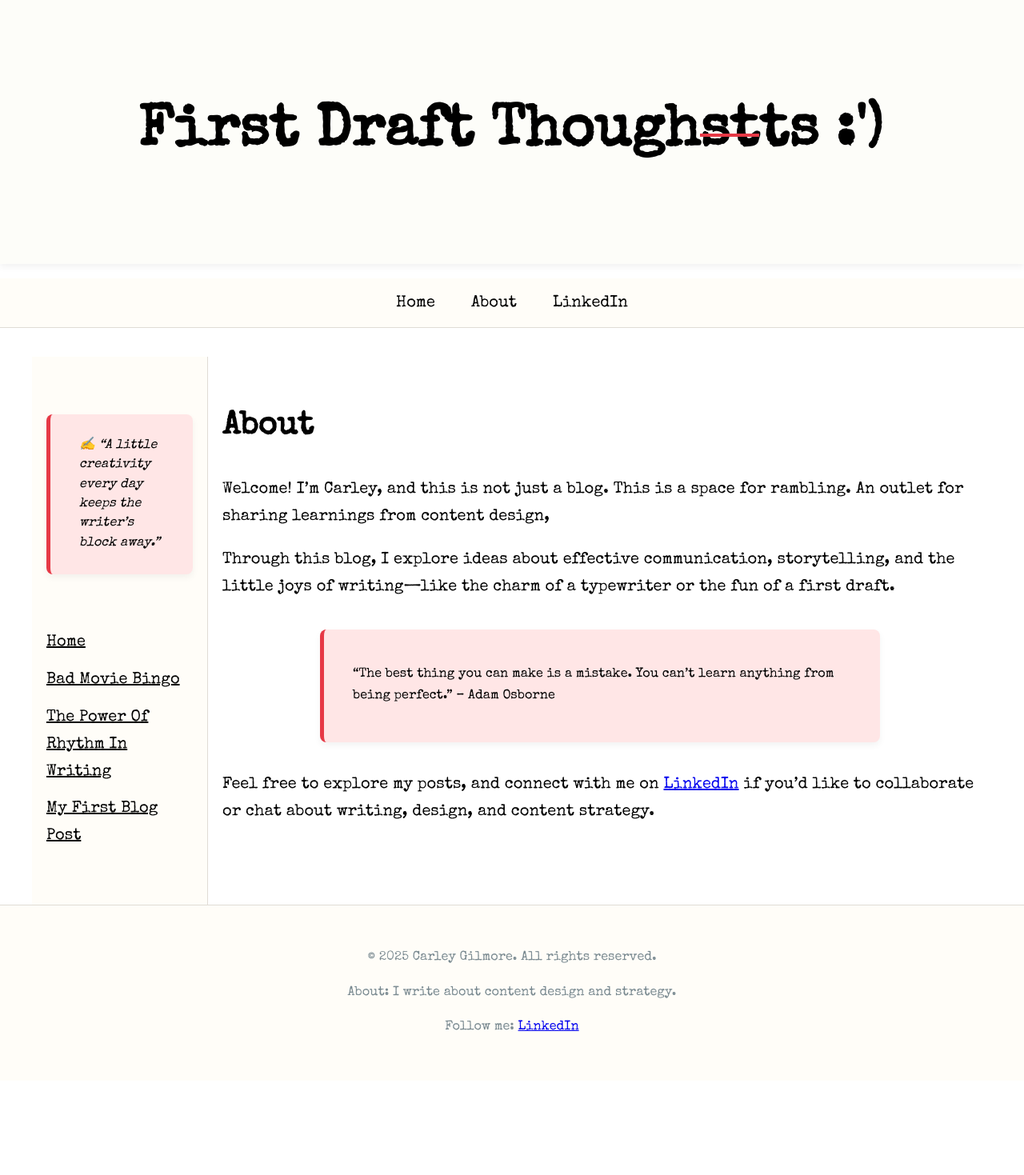
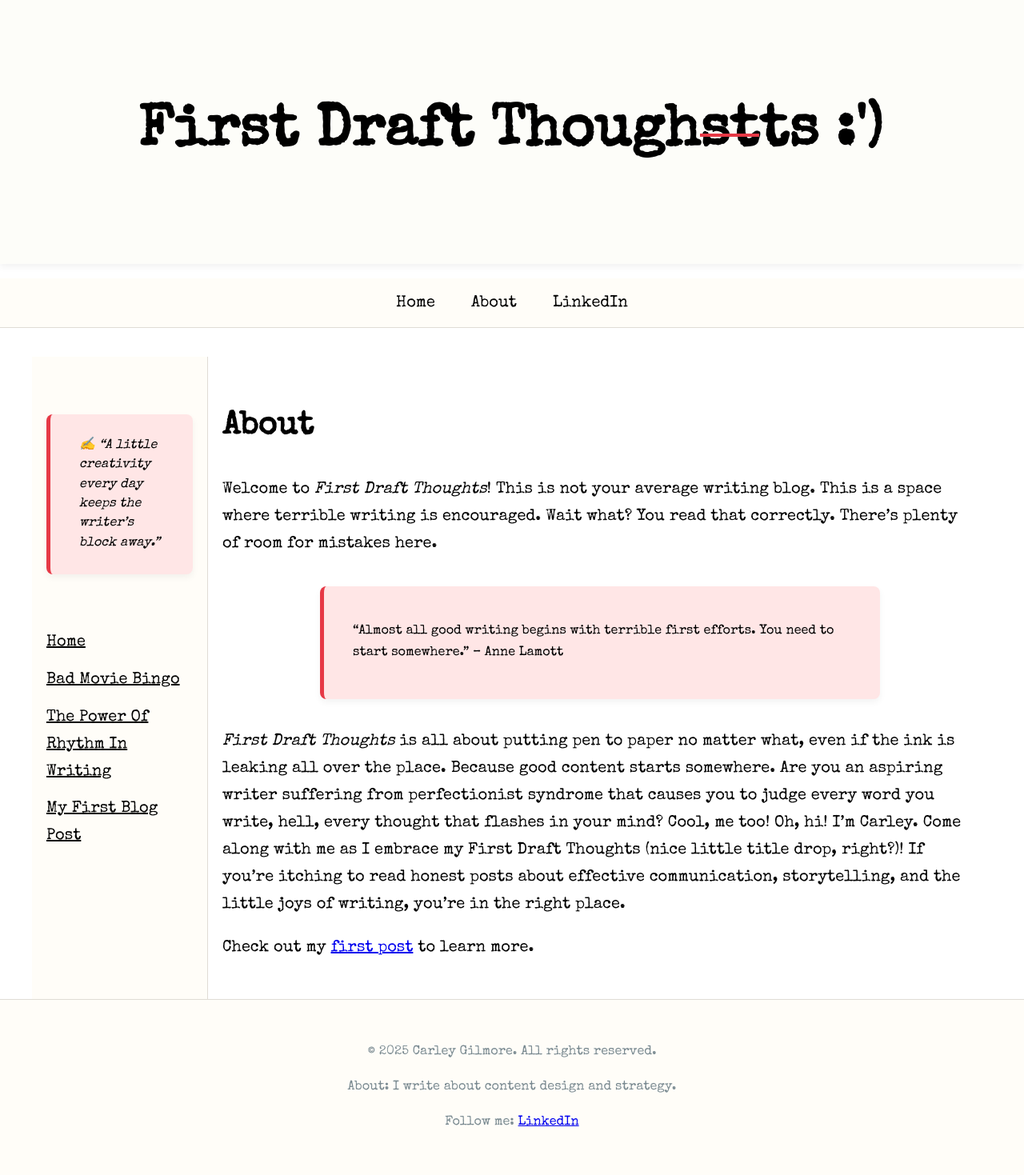
Before and after one commit to cgilmore18/cgilmore18.github.io, a Jekyll site: the page built from about.md, in a window 1280 px wide. Shown: the whole page at 80% size. Built offline with Jekyll 4.4.1, drawn with Linux system fonts in a browser that asks for light colours; before the commit the page ends 1351 px from its top, so only the background shows below that.

Commit message:
about blog edits

```diff
--- a/about.md
+++ b/about.md
@@ -6,11 +6,11 @@ permalink: /about/
 
 # About
 
-Welcome! I’m Carley, and this is not just a blog. This is a space for rambling. An outlet for sharing learnings from content design,
+Welcome to _First Draft Thoughts_! This is not your average writing blog. This is a space where terrible writing is encouraged. Wait what? You read that correctly. There's plenty of room for mistakes here.
 
-Through this blog, I explore ideas about effective communication, storytelling, and the little joys of writing—like the charm of a typewriter or the fun of a first draft.
-
-> "The best thing you can make is a mistake. You can't learn anything from being perfect." – Adam Osborne
+> "Almost all good writing begins with terrible first efforts. You need to start somewhere." – Anne Lamott
 {: .quote-block }
 
-Feel free to explore my posts, and connect with me on [LinkedIn](https://www.linkedin.com/in/YOUR_PROFILE) if you’d like to collaborate or chat about writing, design, and content strategy.
+_First Draft Thoughts_ is all about putting pen to paper no matter what, even if the ink is leaking all over the place. Because good content starts somewhere. Are you an aspiring writer suffering from perfectionist syndrome that causes you to judge every word you write, hell, every thought that flashes in your mind? Cool, me too! Oh, hi! I'm Carley. Come along with me as I embrace my First Draft Thoughts (nice little title drop, right?)! If you're itching to read honest posts about effective communication, storytelling, and the little joys of writing, you're in the right place.
+
+Check out my [first post](https://firstdraftthoughts.com/2025/05/16/my-first-blog-post.html) to learn more.
```
